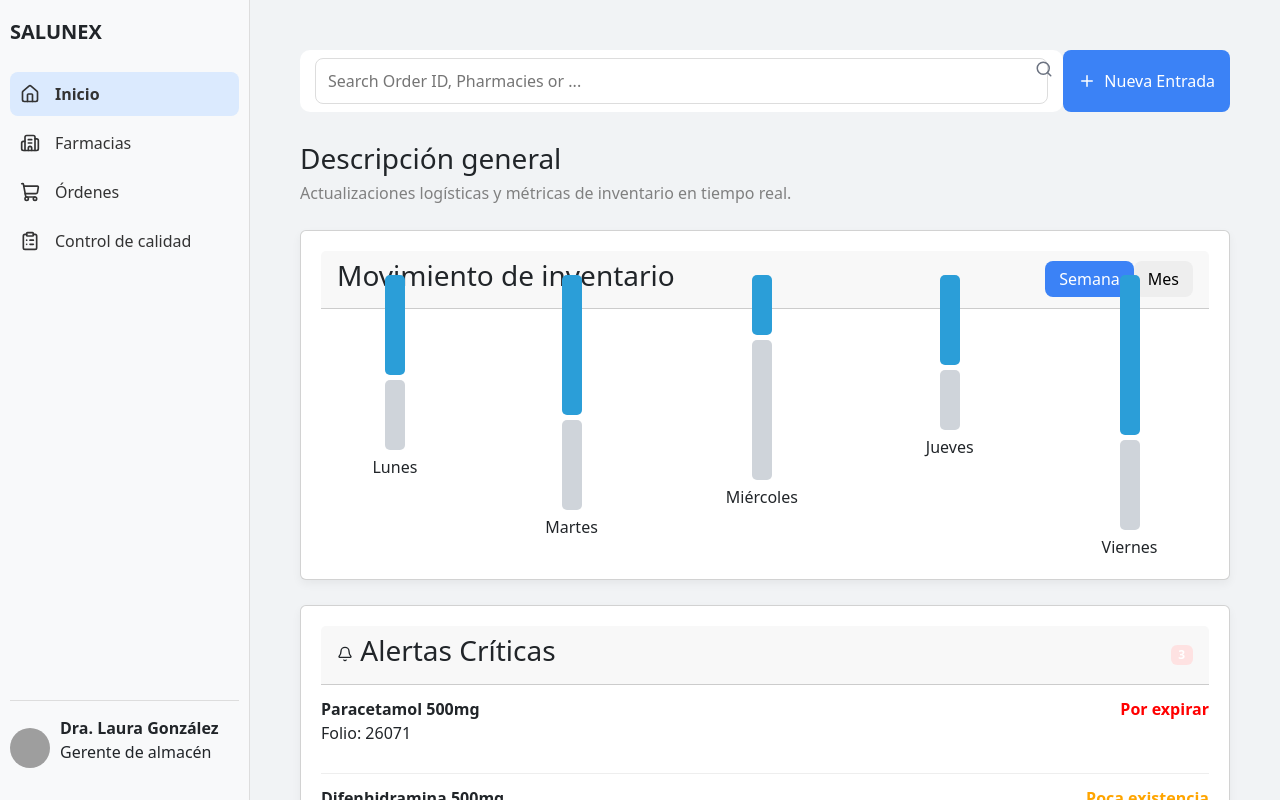
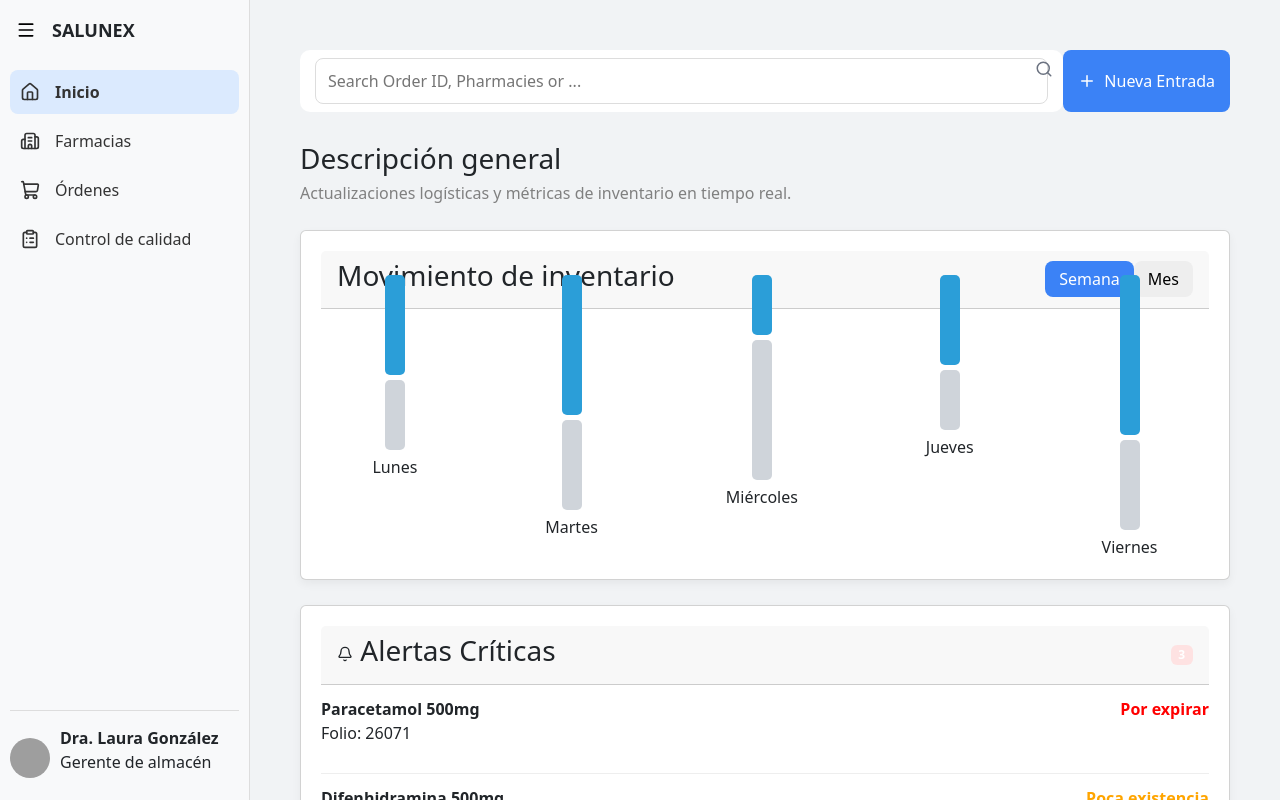
Before and after one commit to FabricioValdez/front_salunex, a React (Vite) app: page /login in a window 1280 px wide. Both pictures are taken after typing "name@example.com", "Sample123" into the empty fields and a click on the button "Iniciar Sesión". Built offline with nearby package versions, Linux system fonts and the light colour scheme; grey boxes are pictures that could not be loaded.

Commit message:
Modificaciones del SideBar

```diff
--- a/src/Main/SideBar.jsx
+++ b/src/Main/SideBar.jsx
@@ -1,46 +1,60 @@
+import { useState } from "react";
 import { NavLink } from "react-router-dom";
 import {
   House,
   Building2,
   ClipboardList,
-  ShoppingCart
+  ShoppingCart,
+  Menu
 } from "lucide-react";
 
 const Sidebar = () => {
+  const [collapsed, setCollapsed] = useState(false);
+
   return (
-    <div className="sidebar">
+    <div className={`sidebar ${collapsed ? "collapsed" : ""}`}>
       <div className="top-section">
-        <h2 className="logo">SALUNEX</h2>
+        <button className="toggle-btn" onClick={() => setCollapsed(!collapsed)}>
+          <Menu size={20} />
+        </button>
+
+        {!collapsed && <h2 className="logo">SALUNEX</h2>}
       </div>
 
       <nav>
         <NavLink to="/" className="nav-item">
           <House size={20} />
-          <span>Inicio</span>
+          {!collapsed && <span>Inicio</span>}
         </NavLink>
 
         <NavLink to="/farmacias" className="nav-item">
           <Building2 size={20} />
-          <span>Farmacias</span>
+          {!collapsed && <span>Farmacias</span>}
         </NavLink>
 
         <NavLink to="/ordenes" className="nav-item">
           <ShoppingCart size={20} />
-          <span>Órdenes</span>
+          {!collapsed && <span>Órdenes</span>}
         </NavLink>
 
         <NavLink to="/control" className="nav-item">
           <ClipboardList size={20} />
-          <span>Control de calidad</span>
+          {!collapsed && <span>Control de calidad</span>}
         </NavLink>
       </nav>
 
       <div className="profile">
-        <img src="https://i.pravatar.cc/40" alt="profile" />
-        <div>
-          <strong>Dra. Laura González</strong>
-          <p>Gerente de almacén</p>
-        </div>
+        {!collapsed ? (
+          <>
+            <img src="https://i.pravatar.cc/40" alt="profile" />
+            <div>
+              <strong>Dra. Laura González</strong>
+              <p>Gerente de almacén</p>
+            </div>
+          </>
+        ) : (
+          <img src="https://i.pravatar.cc/40" alt="profile" />
+        )}
       </div>
     </div>
   );
--- a/src/styles/layout.css
+++ b/src/styles/layout.css
@@ -1,30 +1,46 @@
 .layout {
   display: flex;
   height: 100vh;
-  width: 100%;
 }
 
-/* SIDEBAR */
 .sidebar {
   width: 250px;
   background-color: #f8f9fa;
+  transition: width 0.3s ease;
   display: flex;
   flex-direction: column;
-  padding: 20px 10px;
+  padding: 10px;
   border-right: 1px solid #ddd;
 }
 
-/* LOGO */
+.sidebar.collapsed {
+  width: 63px;
+}
+
 .top-section {
+  display: flex;
+  align-items: center;
+  gap: 10px;
   margin-bottom: 20px;
+  height: 40px;
+}
+
+.toggle-btn {
+  background: none;
+  border: none;
+  cursor: pointer;
+  display: flex;
+  align-items: center;
+  justify-content: center;
 }
 
 .logo {
-  font-size: 20px;
+  font-size: 18px;
   font-weight: bold;
+  margin: 0;
+  line-height: 1;
 }
 
-/* NAV */
 nav {
   flex: 1;
 }
@@ -50,7 +66,6 @@ nav {
   font-weight: bold;
 }
 
-/* PROFILE */
 .profile {
   display: flex;
   align-items: center;
@@ -63,7 +78,6 @@ nav {
   border-radius: 50%;
 }
 
-/* CONTENT */
 .content {
   flex: 1;
   padding: 20px;
```
